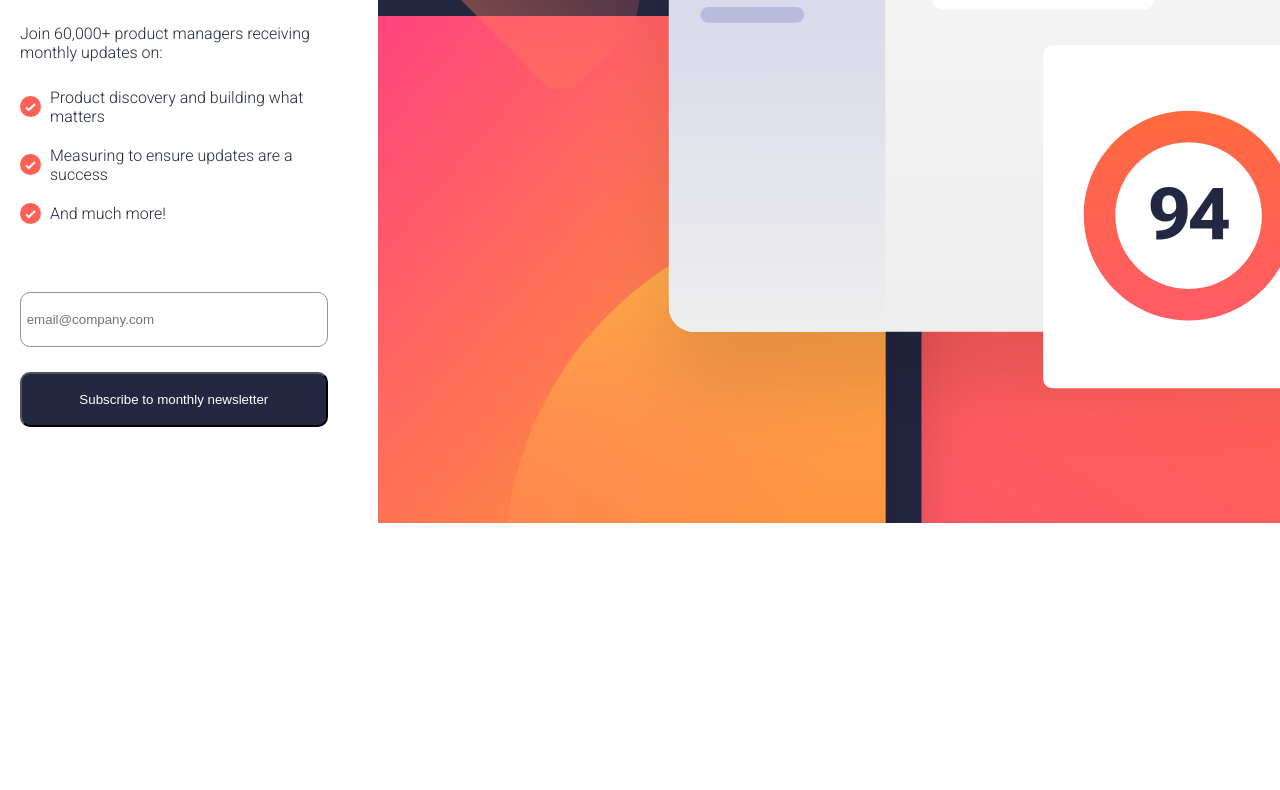
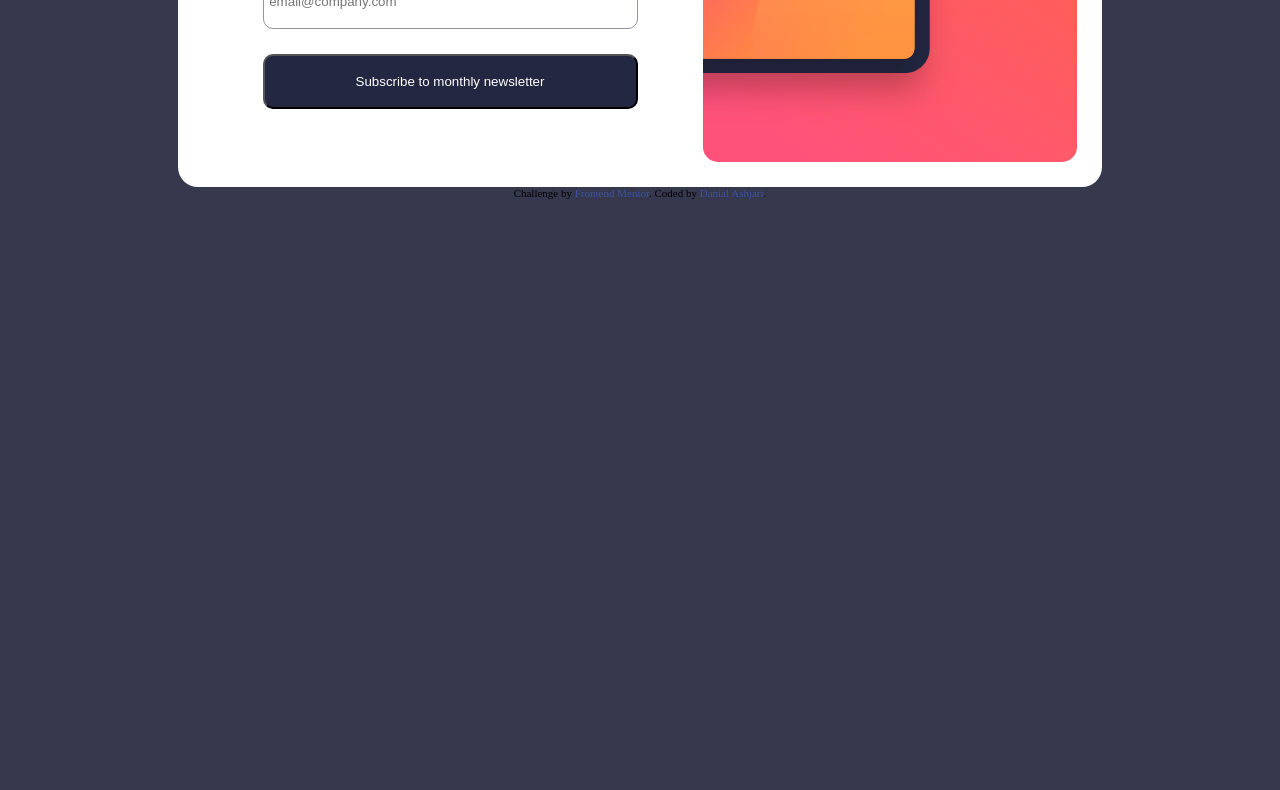
Before and after one commit to danielashjari/newsletter-sign-up-with-success-message-main, a plain HTML site: page index.html in a window 1280 px wide. Shown: the part 494-1284 px from the top of the page. After the commit the page ends 800 px from the top, so only its background shows below. Drawn offline with Linux system fonts and the light colour scheme.

Commit message:
desktop design

```diff
--- a/dist/SCSS/components/card.scss
+++ b/dist/SCSS/components/card.scss
@@ -1,10 +1,12 @@
 @use "../util" as *;
 body {
-    color: var(--body-bg);
-    margin: 0;
+    background-color: var(--body-bg);
+    margin: 5% 0;
+    padding: 0;
+    @include flex(column, center);
 
     .container {
-        color: var(--card-bg);
+        background-color: var(--card-bg);
         flex-direction: column;
         justify-content: center;
         gap: 30px;
@@ -53,3 +55,31 @@ body {
         color: hsl(228, 45%, 44%);
     }
 }
+
+@include breakpoint(tablet){
+    body{
+        margin: 5% 0;
+
+        .container{
+            flex-direction: row-reverse;
+            align-items: center;
+            max-width: pxToRem(925);
+            max-height: pxToRem(640);
+            aspect-ratio: 3/2;
+            gap:0;
+            border-radius: pxToRem(20);
+
+            picture{
+                padding: pxToRem(25);
+                width: 50%;
+                img, source{
+                    border-radius: pxToRem(15);
+                }
+            }
+
+            article{
+                padding-left: pxToRem(65);
+            }
+        }
+    }
+}
--- a/dist/SCSS/components/form.scss
+++ b/dist/SCSS/components/form.scss
@@ -4,9 +4,6 @@ form{
     @include flex(column, center);
     gap: pxToRem(25);
     width: 100%;
-    @include breakpoint(tablet){
-        max-width: pxToRem(375);
-    }
     input{
         width: 100%;
         max-width: pxToRem(325);
@@ -24,7 +21,15 @@ form{
         border-radius: pxToRem(10);
 
         &:hover{
-           background: var(--active-btn);
+            background: var(--active-btn);
+            border: 0;
         }
     }
+    @include breakpoint(tablet){
+        align-items: flex-start;
+        input,.btn{
+            max-width: pxToRem(375);
+        }
+
+    }
 }
--- a/dist/style.css
+++ b/dist/style.css
@@ -67,20 +67,18 @@ a, a:visited, a:active {
 }
 
 body {
-  color: var(--body-bg);
-  margin: 0;
+  background-color: var(--body-bg);
+  margin: 5% 0;
+  padding: 0;
+  display: flex;
+  flex-direction: column;
+  align-items: center;
 }
 body .container {
-  color: var(--card-bg);
+  background-color: var(--card-bg);
   flex-direction: column;
   justify-content: center;
   gap: 30px;
-}
-@media (min-width: 40em) {
-  body .container {
-    flex-direction: row-reverse;
-    align-items: center;
-  }
 }
 body .container picture {
   width: 100%;
@@ -121,17 +119,36 @@ body .container article li {
   color: hsl(228, 45%, 44%);
 }
 
+@media (min-width: 40em) {
+  body {
+    margin: 5% 0;
+  }
+  body .container {
+    flex-direction: row-reverse;
+    align-items: center;
+    max-width: 57.8125rem;
+    max-height: 40rem;
+    aspect-ratio: 3/2;
+    gap: 0;
+    border-radius: 1.25rem;
+  }
+  body .container picture {
+    padding: 1.5625rem;
+    width: 50%;
+  }
+  body .container picture img, body .container picture source {
+    border-radius: 0.9375rem;
+  }
+  body .container article {
+    padding-left: 4.0625rem;
+  }
+}
 form {
   display: flex;
   flex-direction: column;
   align-items: center;
   gap: 1.5625rem;
   width: 100%;
-}
-@media (min-width: 40em) {
-  form {
-    max-width: 23.4375rem;
-  }
 }
 form input {
   width: 100%;
@@ -150,4 +167,13 @@ form .btn {
 }
 form .btn:hover {
   background: var(--active-btn);
+  border: 0;
+}
+@media (min-width: 40em) {
+  form {
+    align-items: flex-start;
+  }
+  form input, form .btn {
+    max-width: 23.4375rem;
+  }
 }/*# sourceMappingURL=style.css.map */
```
Also changed, not shown: 1 other file.
